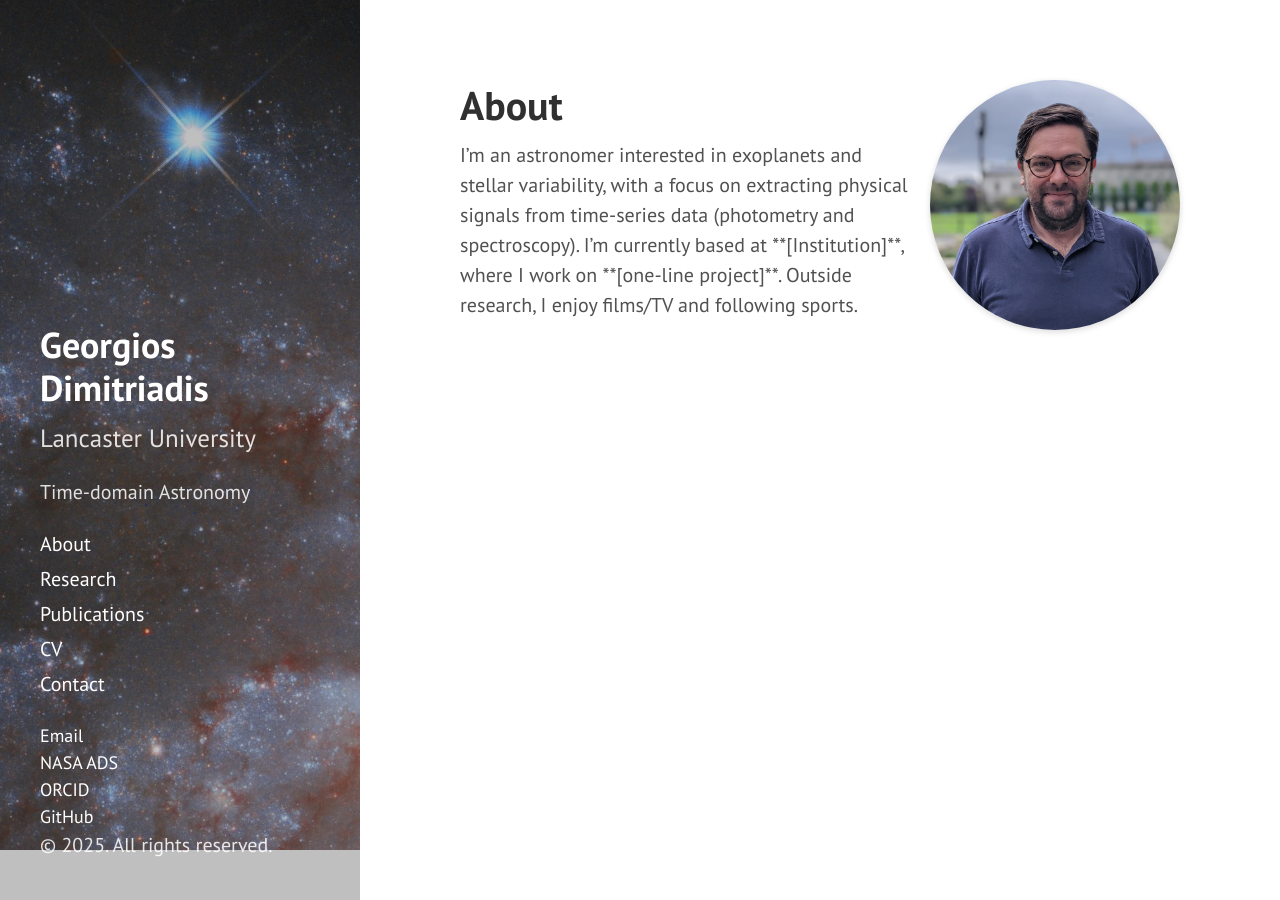
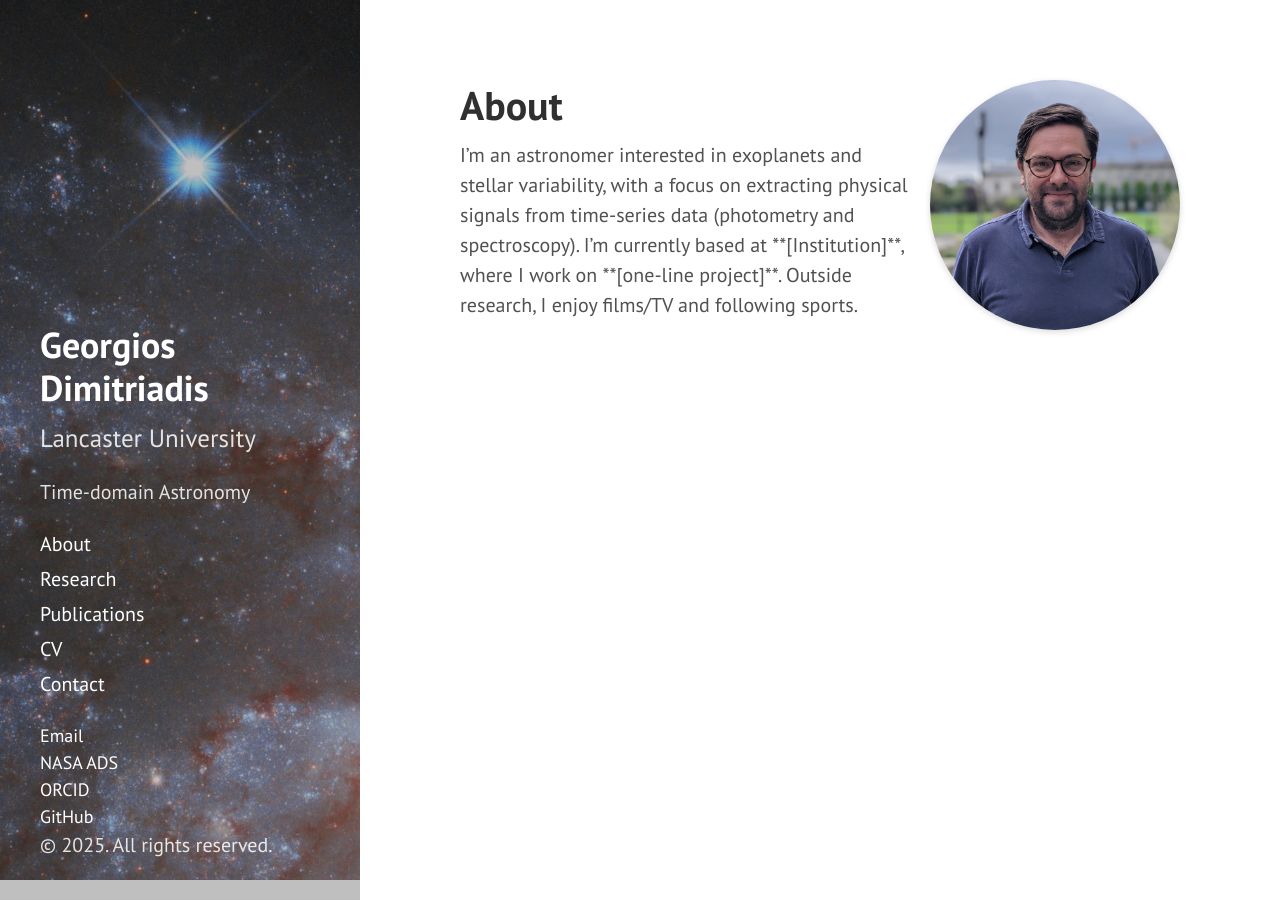
Before and after one commit to geodimitriadis/geodimitriadis.github.io, a Jekyll site: the page built from index.html, in a window 1280 px wide. Built offline with Jekyll 4.4.1, drawn with Linux system fonts in a browser that asks for light colours; the list of posts is cut into pages by our own code.

Commit message:
Update hyde.css

```diff
--- a/public/css/hyde.css
+++ b/public/css/hyde.css
@@ -70,7 +70,7 @@ html {
   overflow: hidden;
   background-image: url("../../assets/heic2018a_flip.jpg");
   background-size: cover;
-  background-position: center -50px;
+  background-position: center -20px;
   background-repeat: no-repeat;
 }
 
@@ -100,7 +100,7 @@ html {
 
 @media (max-width: 48em) {
   .sidebar::before {
-    background: rgba(0, 0, 0, 0.35);
+    background: rgba(0, 0, 0, 0.25);
   }
 }
 
```
